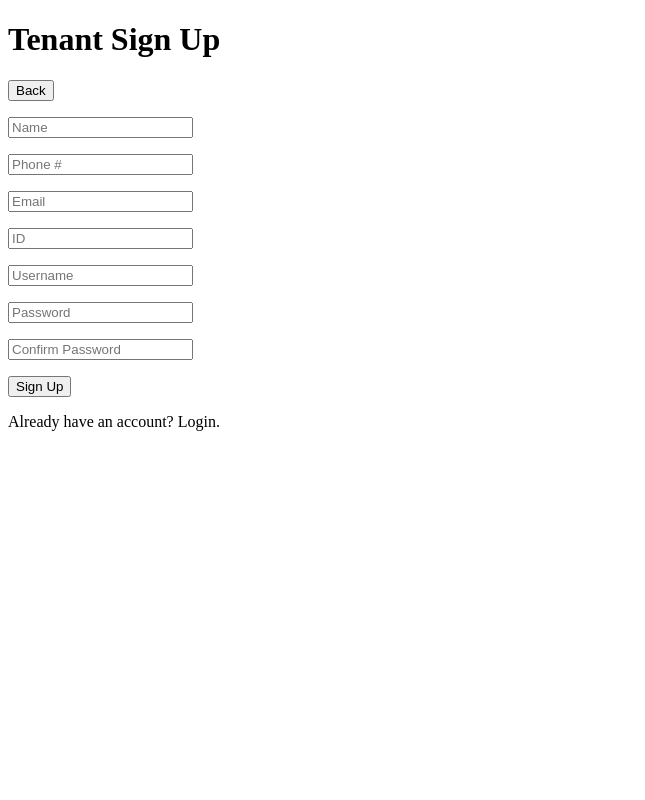
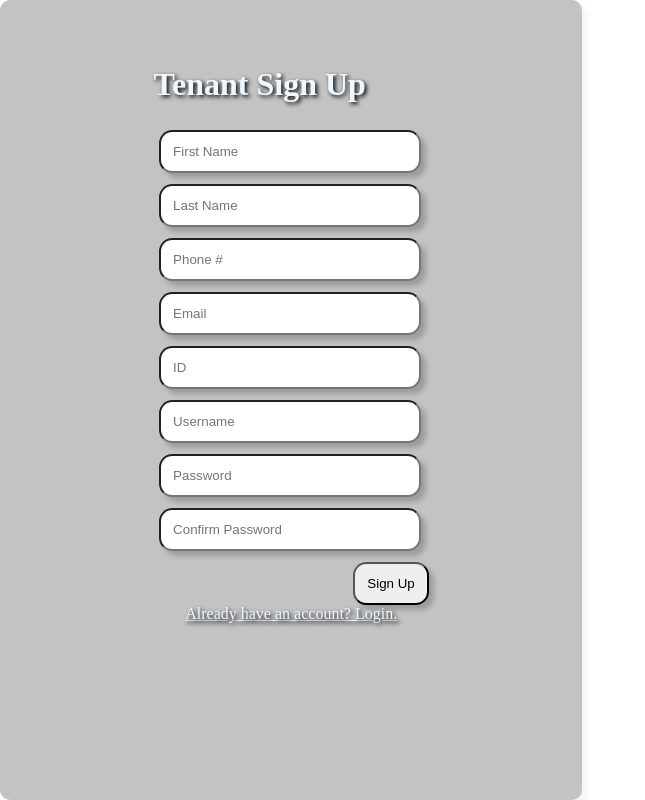
Before and after one commit to CarlaMoseley/OurFirstCapstoneProject, a Flask app: template Capstone/templates/TenantSignUp.html in a window 1280 px wide. Shown: the whole page, without its empty margins (0-645 px from the left). Run offline with Flask 2, Linux system fonts and the light colour scheme; the template is opened without the code that fills it, so the values that code supplies are empty; parts of the project's set-up code (start-up, migrations or seed data) failed here and were passed over.

Commit message:
Finished Sign Up pages

```diff
--- a/Capstone/app.py
+++ /dev/null
@@ -1,71 +0,0 @@
-import pandas as pd
-from flask import Flask, json, jsonify, render_template, redirect, url_for, request, session, flash
-
-app = Flask(__name__, template_folder="templates", static_folder="static")
-app.secret_key = 'ShusshItsaSecret'
-@app.route('/')
-def start():
-    return render_template('start.html')
-
-@app.route('/login/<button_clicked>')
-def login(button_clicked):
-    print(button_clicked)
-    return render_template("LoginPage.html", b=button_clicked )
-
-
-
-@app.route("/start", methods=['POST', 'GET'])
-def handle_button():
-    if request.method == 'POST':
-        data = request.json
-        button_clicked = data.get('button')
-        # Add any additional logic here if needed
-    return redirect(url_for('login', button_clicked=button_clicked))
-
-@app.route('/landlord_signup')
-def landlord_signup():
-    return render_template('LandlordSignUp.html')
-@app.route('/tenant_signup')
-def tenant_signup():
-    return render_template('TenantSignUp.html')
-@app.route('/login_handler', methods=['POST'])
-def login_handler():
-    username = request.form['username']
-    password = request.form['password']
-    print(username)
-    print(password)
-    return username
-
-@app.route('/tenant_handler', methods=['POST'])
-def tenant_handler():
-    name = request.form['name']
-    phonenumber = request.form['phonenumber']
-    email = request.form['email']
-    id = request.form['id']
-    username = request.form['username']
-    if username.strip() == "":
-        username = email
-    password = request.form['password']
-    if password == request.form['confirmpassword'] and password.strip() != "" and name.strip()!= "" and email.strip()!= "" and id.strip() != "":
-        print(f'{name} , {phonenumber}, {email}, {id}, {username}, {password}')
-        return password
-    else:
-        flash("Passwords Don't Match", 'error')
-        return redirect(url_for('tenant_signup', button_clicked = 'tenant'))
-
-@app.route('/landlord_handler', methods=['POST'])
-def landlord_handler():
-    name = request.form['name']
-    phonenumber = request.form['phonenumber']
-    email = request.form['email']
-    username = request.form['username']
-    password = request.form['password']
-    if username.strip() == "":
-        username = email
-    if password == request.form['confirmpassword'] and password.strip() != "" and name.strip()!= "" and email.strip()!= "":
-        print(f'{name} , {phonenumber}, {email}, {username}, {password}')
-        return password
-    else:
-        flash("Passwords Don't Match", 'error')
-        return redirect(url_for('landlord_signup', button_clicked = 'landlord'))
-app.run(debug=True)
--- a/Capstone/landlord/routes.py
+++ b/Capstone/landlord/routes.py
@@ -57,7 +57,7 @@ def landlord_login():
 @landlord_bp.route('/landlord/signup')
 def landlord_signup():
     # landlord sign up page
-    pass
+    return render_template('LandlordSignUp.html')
 
 
 @landlord_bp.route('/landlord/<int:landlord_id>', methods=['GET','POST'])
--- /dev/null
+++ b/Capstone/static/backscript.css
@@ -0,0 +1,104 @@
+body {
+    background-repeat: no-repeat;
+    background-size: cover;
+    font-family: 'Times New Roman', Times, serif;
+    color: aliceblue;
+    margin: 0;
+    display: flex;
+    height: 100vh;
+}
+
+.container{
+    background-color: rgba(188, 188, 188, 0.886);
+    padding: 3.5% 12%;
+    border-radius: 10px;
+    text-align: left;
+    width: 21.5%;
+    box-shadow: 5px 5px 5px rgba(218, 217, 217, 0.274);
+}
+
+h1{
+    text-align: left;
+    font-size: xx-large;
+    text-shadow: 2px 2px 4px #000000;
+}
+
+input[type="submit"],#login:hover {
+    cursor: pointer;
+}
+
+input[type="text"],input[type="number"],input[type="email"],input[type="username"],input[type="password"]{
+    padding: 12px;
+    border-radius: 1em 1em;
+    box-shadow: 5px 5px 5px rgba(0, 0, 0, 0.2);
+    width: 85%; /* Adjust width and subtract padding and margin */
+    max-width: 400px;
+    margin: 2%;
+    transition: width 0.5s ease-in-out;
+}
+
+input:focus {
+    border: 3px solid whitesmoke;
+    width: 100%; /* Adjust width on focus */
+}
+
+#SignUp {
+    text-align: right; /* Align the text to the right */
+    margin-top: 2%; /* Add some top margin for spacing */
+    display: block; /* Ensure it is a block-level element */
+    margin-left: auto; /* Auto margin for horizontal centering */
+    margin-right: 0; /* Reset right margin to override any conflicting styles */
+}
+
+input[type="submit"] {
+    /* Additional styles for the submit button */
+    padding: 12px;
+    border-radius: 1em 1em;
+    box-shadow: 5px 5px 5px rgba(0, 0, 0, 0.2);
+    transition: background-color 0.3s ease-in-out, color 0.3s ease-in-out;
+}
+
+input[type="submit"]:hover {
+    background-color: #555; /* Change background color on hover */
+    color: white; /* Change text color on hover */
+}
+
+#login{
+    text-decoration-line: underline;
+    text-shadow: 2px 2px 4px #000000;
+    text-align: center;
+}
+
+
+#error-container {
+    position: fixed;
+    top: 0;
+    left: 0;
+    width: 100%;
+    z-index: 1000;
+    display: flex;
+}
+
+.error {
+    padding: 20px;
+    background-color: #f44336;
+    color: white;
+    margin-bottom: 15px;
+    text-align: left;
+    width: 100%;
+}
+
+.closebtn {
+    margin-left: 15px;
+    color: white;
+    font-weight: bold;
+    font-size: 22px;
+    line-height: 20px;
+    cursor: pointer;
+    transition: 0.3s;
+    float: right;
+}
+
+.closebtn:hover {
+    color: black;
+}
--- a/Capstone/static/backscript.js
+++ b/Capstone/static/backscript.js
@@ -1,13 +1,47 @@
-document.getElementById('menu').addEventListener('click', function goBack(){
-    window.location ='/';
-})
 document.getElementById('login').addEventListener('click', function returnToLogin(e){
         const path = window.location.pathname;
         if(path.includes('landlord')){
-            window.location = '/login/landlord';
+            window.location = '/landlord/login';
         }else if(path.includes('tenant')){
-            window.location='/login/tenant';
+            window.location='/tenant/login';
         }else{
             console.error('Wrong URL PATH or value entered');
         }
 })
+
+document.addEventListener('DOMContentLoaded', function() {
+    // Get the background element (assuming it has an ID of 'background')
+    const backgroundElement = document.body;
+    const container = document.querySelector('.container');
+
+    // Function to extract the background image URL based on the URL parameters
+    function getBackgroundImageURL() {
+        const path = window.location.pathname.split('/');
+        const trimmedPath = path[1].trim().toLowerCase(); // Trim and convert to lowercase
+
+        console.log(trimmedPath);
+
+        if (trimmedPath === 'tenant') {
+            container.style.margin = "0";
+            return 'url("https://static01.nyt.com/images/2018/05/22/nyregion/22Housing-know1/merlin_138308601_7e723471-0113-4494-b301-062c5300d14a-superJumbo.jpg")';
+        } else if (trimmedPath === 'landlord') {
+            container.style.margin = "0 0 0 auto";
+            return "url('https://cdn.viewing.nyc/assets/media/f94f15ddc02b1e30fbe6a182af19f00b/elements/0d94751f5ede2ddf294569d55fcb75cb/xl/cdd90369-3b66-48d0-8a20-c2d3b74d568b_2x.jpg')";
+        } else {
+            // Default background image if the URL doesn't match any criteria
+            return '';
+        }
+    }
+
+    // Function to set the background image based on the URL
+    function setBackgroundImage() {
+        const imageURL = getBackgroundImageURL();
+        backgroundElement.style.backgroundImage = imageURL;
+    }
+
+    // Call the function initially to set the background based on the current URL
+    setBackgroundImage();
+
+    // Optionally, you can also update the background image when the URL changes
+    window.addEventListener('popstate', setBackgroundImage);
+});
--- a/Capstone/static/start.js
+++ b/Capstone/static/start.js
@@ -23,7 +23,7 @@ options.forEach(element => {
         }else{
             buttonClicked = 'error'
         }
-        fetch("/start", {
+        fetch("/", {
             method: "post",
             headers: {
                 'Accept': 'application/json',
--- a/Capstone/templates/TenantSignUp.html
+++ b/Capstone/templates/TenantSignUp.html
@@ -5,33 +5,38 @@
     <meta charset="UTF-8">
     <meta name="viewport" content="width=device-width, initial-scale=1.0">
     <title>Tenant Sign Up</title>
-    <!--<link rel="stylesheet" href="static\loginstyle.css">-->
+    <link rel="stylesheet" href="{{url_for('static', filename='backscript.css')}}">
 
 </head>
 
 <body>
-    <h1 id="title">Tenant Sign Up</h1>
-    <button id="menu">Back</button>
+
+    <div id="error-container">
         {% with messages = get_flashed_messages(with_categories=true) %}
             {% for category, message in messages %}
                 <div class="{{category}}" >
-          {{message}}<span class="closebtn" onclick="this.parentElement.style.display='none';">x</span></div>
+                    {{message}}<span class="closebtn" onclick="this.parentElement.style.display='none';">x</span>
+                </div>
             {% endfor %}
         {% endwith %}
-    <form action="/tenant_handler" method="post">
-        <p><input type="text" id="name" name="name" class ="enter"placeholder="Name" required="Yes"></p>
-        <p><input type="number" id="phonenumber" name="phonenumber" class="enter"placeholder="Phone #" required="Yes"></p>
-        <p><input type="email" id="email" name="email" class ="enter"placeholder="Email" required="Yes"></p>
+    </div>
 
-        <p><input type="text" id="id" name="id" class ="enter"placeholder="ID" required="Yes"></p>
-        <p><input type="username" id="username" name="username" class ="enter"placeholder="Username" required="No"></p>
-        <p><input type="password" id="password" name="password" class="enter"placeholder="Password" required="Yes"></p>
-        <p><input type="password" id="confirmpassword" name="confirmpassword" class="enter"placeholder="Confirm Password" required="Yes"></p>
-        <p><input type="submit" id="Sign Up" value="Sign Up"></p>
+    <div class="container">
+        <h1>Tenant Sign Up</h1>
+        <form action="{{ url_for('tenant_bp.tenant_signup') }}" method="post">
+            <input type="text" id="f_name" name="f_name" placeholder="First Name" required="Yes">
+            <input type="text" id="l_name" name="l_name" placeholder="Last Name" required="Yes">
+            <input type="number" id="phonenumber" name="phonenumber" placeholder="Phone #" required="Yes">
+            <input type="email" id="email" name="email" placeholder="Email" required="Yes">
+            <input type="text" id="id" name="id" placeholder="ID" required="Yes">
+            <input type="username" id="username" name="username" placeholder="Username" required="No">
+            <input type="password" id="password" name="password" placeholder="Password" required="Yes">
+            <input type="password" id="confirmpassword" name="confirmpassword" class="enter"placeholder="Confirm Password" required="Yes">
+            <input type="submit" id="SignUp" value="Sign Up">
         </form>
-
         <div id = "login"> Already have an account? Login.</div>
-    <script src= "static\backscript.js"></script>
+    </div>
+    <script src= "{{url_for('static', filename='backscript.js')}}"></script>
 
 </body>
 
--- a/Capstone/templates/landlordhome.html
+++ b/Capstone/templates/landlordhome.html
@@ -5,11 +5,11 @@
 <meta charset="UTF-8">
 <meta name="viewport" content="width=device-width, initial-scale=1.0">
 <title>LandLord Home</title>
-    <link rel="stylesheet" href="static/landlordhome.css">
+<link rel="stylesheet" href="static\landlordhome.css">
 </head>
 
 <body>
-<h1 id="title">Landlord Home</h1>
+<h1 id="title">LandLord Home</h1>
 <ul id = menu>
 <li>Add Unit</li>
 <li>Property Related Finances</li>
@@ -34,7 +34,7 @@
 </tr>
 </table>
 </div>
-<!--<script src= "static/landlordhome.js"></script>-->
+<script src= "static\landlordhome.js"></script>
 </body>
 
 </html>
--- a/Capstone/tenant/routes.py
+++ b/Capstone/tenant/routes.py
@@ -51,7 +51,7 @@ def tenant_login():
 @tenant_bp.route('/tenant/signup')
 def tenant_signup():
     # tenant sign up page
-    pass
+    return render_template('TenantSignUp.html')
 
 @tenant_bp.route('/tenant/<int:tenant_id>')
 def tenant_profile(tenant_id):
--- a/config.py
+++ b/config.py
@@ -13,7 +13,7 @@ class Config:
     TEMPLATES_FOLDER = "templates"
     SNOWFLAKE_PARAMETERS = {
         'user':'dev_snowflake_training_svc',
-        'private_key_file':r'C:\Users\f96gakm\Desktop\Capstone\todolist-flask-\Capstone\dev_snowflake_training_rsa_key.p8',
+        'private_key_file':r'C:/Users/f9fffb6/Downloads/tedprojects/Capstone/OurFirstCapstoneProject/Capstone/dev_snowflake_training_rsa_key.p8',
         'private_key_file_pwd':'B7GX$en3Pz#fSw8yi!pv',
         'account':'fiservbanksolutionsawslow1.us-east-1.privatelink',
         'database':'TECHNICAL_TRAINEE',
```
Also changed, not shown: Capstone/home/routes.py (+2 -8 lines), Capstone/home/templates/index.html (deleted, +0 -16 lines), Capstone/home/templates/start.html (added, +26 -0 lines), Capstone/static/login.js (+36 -2 lines), Capstone/static/loginscript.js (deleted, +0 -16 lines), Capstone/static/loginstyle.css (added, +90 -0 lines), Capstone/templates/LandlordSignUp.html (+17 -13 lines), Capstone/templates/LoginPage.html (deleted, +0 -30 lines), Capstone/templates/login.html (+13 -23 lines). Lines whose indentation alone changed are shown as unchanged.
